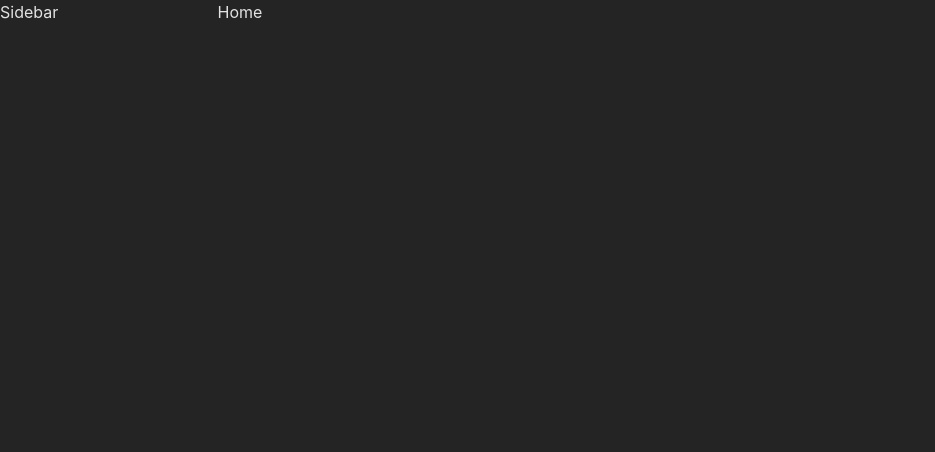
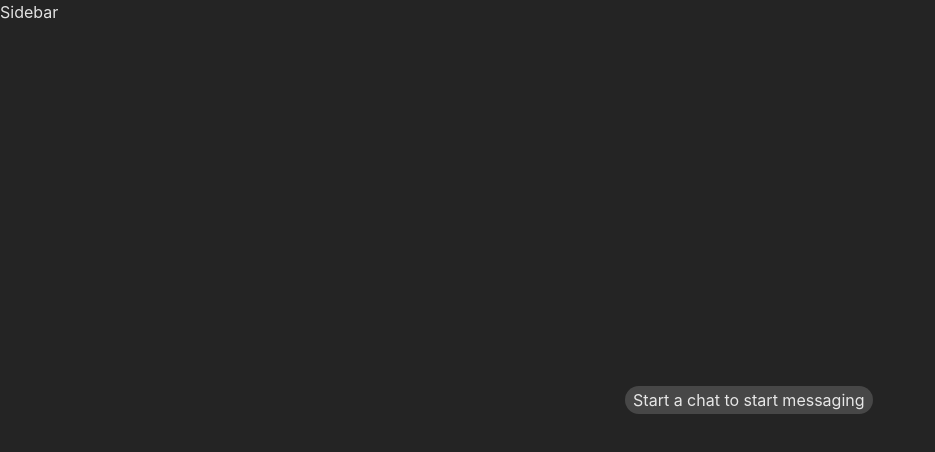
Before and after one commit to FalloutEngineer/Telega, a React (Vite) app in the folder client/telega-client/: page / in a window 1280 px wide. Shown: the top 452 px of the page, without its empty margins (0-935 px from the left). Built offline with nearby package versions, Linux system fonts and the light colour scheme.

Commit message:
Heading component, Helping text component, Home page

```diff
--- a/client/telega-client/src/App.css
+++ b/client/telega-client/src/App.css
@@ -20,6 +20,8 @@
 
   color: var(--text-color);
   background-color: var(--background-color);
+
+  --heading-font-size: 16px;
 }
 
 .logo {
--- /dev/null
+++ b/client/telega-client/src/components/common/heading/Heading.tsx
@@ -0,0 +1,6 @@
+import React from "react"
+import styles from "./heading.module.css"
+
+export default function Heading({ text }: { text: string }) {
+  return <h2 className={styles.heading}>{text}</h2>
+}
--- /dev/null
+++ b/client/telega-client/src/components/common/heading/heading.module.css
@@ -0,0 +1,9 @@
+.heading {
+  -webkit-user-select: none; /* Safari */
+  -ms-user-select: none; /* IE 10 and IE 11 */
+  user-select: none; /* Standard syntax */
+
+  margin: 0;
+  font-size: var(--heading-font-size);
+  font-weight: 400;
+}
--- /dev/null
+++ b/client/telega-client/src/components/common/helping-text/HelpingText.tsx
@@ -0,0 +1,11 @@
+import React from "react"
+import styles from "./helpingText.module.css"
+import Heading from "../heading/Heading"
+
+export default function HelpingText({ text }: { text: string }) {
+  return (
+    <div className={styles.wrapper}>
+      <Heading text={text} />
+    </div>
+  )
+}
--- /dev/null
+++ b/client/telega-client/src/components/common/helping-text/helpingText.module.css
@@ -0,0 +1,5 @@
+.wrapper {
+  background-color: var(--text-background-color);
+  padding: 2px 8px;
+  border-radius: 50px;
+}
--- a/client/telega-client/src/components/home/Home.tsx
+++ b/client/telega-client/src/components/home/Home.tsx
@@ -1,5 +1,11 @@
 import React from "react"
+import HelpingText from "../common/helping-text/HelpingText"
+import styles from "./home.module.css"
 
 export default function Home() {
-  return <div>Home</div>
+  return (
+    <div className={styles.container}>
+      <HelpingText text={"Start a chat to start messaging"} />
+    </div>
+  )
 }
--- /dev/null
+++ b/client/telega-client/src/components/home/home.module.css
@@ -0,0 +1,8 @@
+.container {
+  display: flex;
+  flex-direction: column;
+  align-items: center;
+  justify-content: center;
+  width: 100%;
+  height: 100%;
+}
--- a/client/telega-client/src/constants/colors.ts
+++ b/client/telega-client/src/constants/colors.ts
@@ -12,4 +12,6 @@ export const OColor = {
   MenuBackgroundDark: "rgba(0, 0, 0, 0.142)",
   HighlightDark: "#646cff",
   NameDark: "rgba(255, 255, 255, 0.87)",
+  TextBackgroundColorWhite: "rgba(0, 0, 0, 0.16)",
+  TextBackgroundColorDark: "rgba(255, 255, 255, 0.16)",
 } as const
--- a/client/telega-client/src/constants/themes.ts
+++ b/client/telega-client/src/constants/themes.ts
@@ -9,6 +9,7 @@ export const THEMES: Record<ThemeType, Theme> = {
     "--separator-color": OColor.Separator,
     "--highlight-color": OColor.HighlightWhite,
     "--name-color": OColor.NameWhite,
+    "--text-background-color": OColor.TextBackgroundColorWhite,
   },
   dark: {
     "--text-color": OColor.TextDark,
@@ -18,5 +19,6 @@ export const THEMES: Record<ThemeType, Theme> = {
     "--separator-color": OColor.Separator,
     "--highlight-color": OColor.HighlightDark,
     "--name-color": OColor.NameDark,
+    "--text-background-color": OColor.TextBackgroundColorDark,
   },
 }
--- a/client/telega-client/src/types/theme.d.ts
+++ b/client/telega-client/src/types/theme.d.ts
@@ -3,6 +3,7 @@ type ThemeType = "light" | "dark"
 interface Theme {
   "--text-color": Color
   "--main-text-color": Color
+  "--text-background-color": Color
   "--background-color": Color
   "--menu-background-color": Color
   "--separator-color": Color
```
